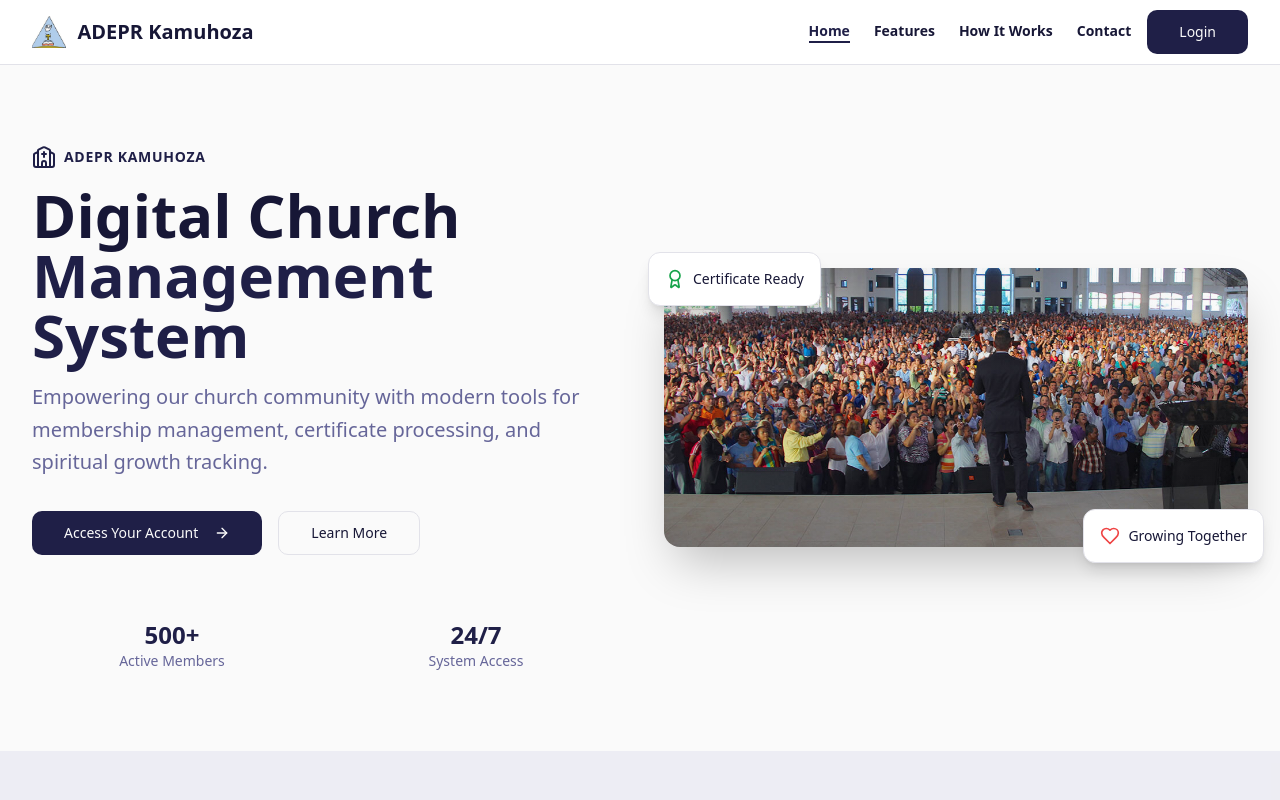
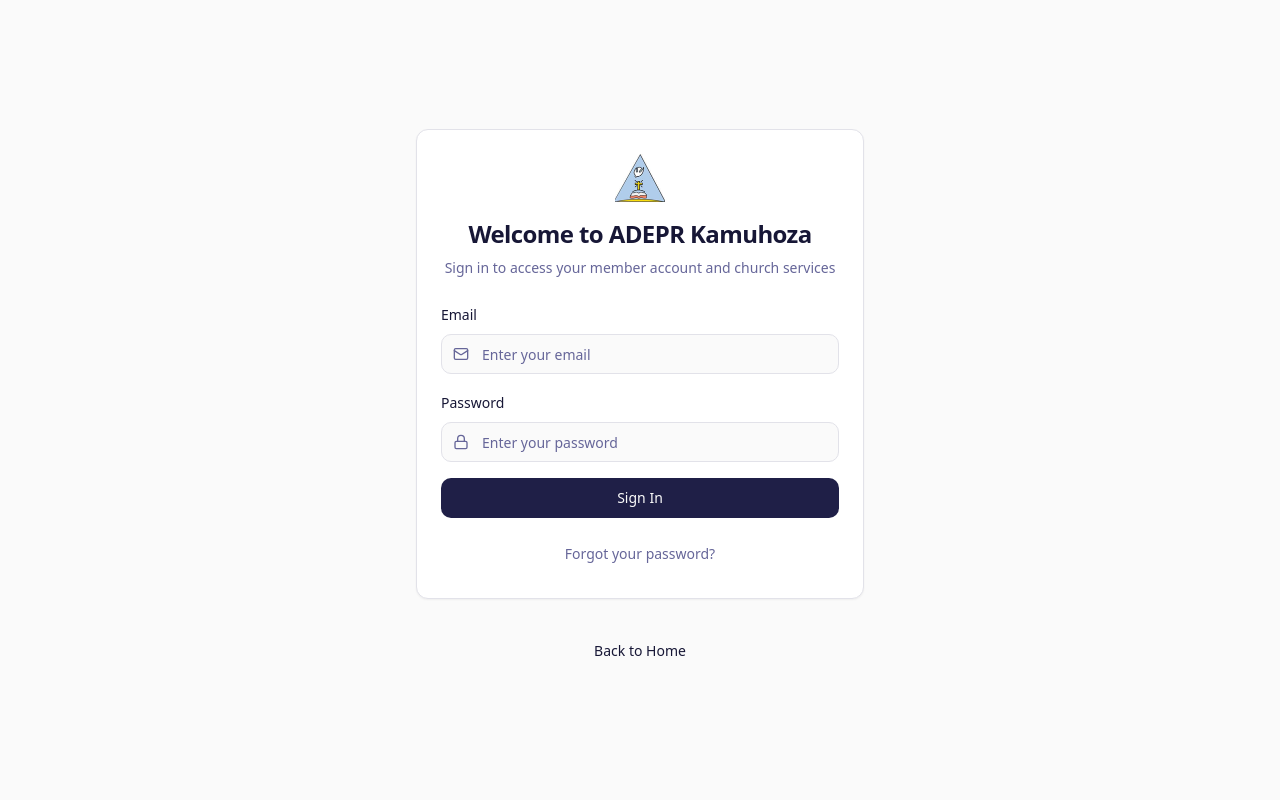
Before and after one commit to Mbaduko/adepr-kamuhoza-mms, a React (Vite) app: page / in a window 1280 px wide. Shown: the top 800 px of the page. Built offline with nearby package versions, Linux system fonts and the light colour scheme.

Commit message:
for UI Login page

```diff
--- a/package.json
+++ b/package.json
@@ -5,7 +5,7 @@
   "type": "module",
   "homepage": "https://mbaduko.github.io/adepr-kamuhoza-mms",
   "scripts": {
-    "dev": "vite",
+    "dev": "vite --mode development",
     "build": "vite build",
     "build:dev": "vite build --mode development",
     "lint": "eslint .",
--- a/src/App.tsx
+++ b/src/App.tsx
@@ -25,8 +25,8 @@
           <BrowserRouter>
             <Routes>
               {/* Public Routes */}
-              <Route path="/" element={<Landing />} />
-              <Route path="/login" element={<Login />} />
+              <Route path="/" element={<Login />} />
+              <Route path="/login" element={<Landing />} />
               <Route path="/certificate-process" element={<CertificateProcess />} />
 
               {/* Protected Routes */}
--- a/src/pages/Login.tsx
+++ b/src/pages/Login.tsx
@@ -124,7 +124,7 @@
         </Card>
 
         {/* Demo Login Options */}
-        <Card>
+        {/* <Card>
           <CardHeader>
             <CardTitle className="text-center">Demo Accounts</CardTitle>
             <CardDescription className="text-center">
@@ -148,7 +148,7 @@
               );
             })}
           </CardContent>
-        </Card>
+        </Card> */}
 
         {/* Back to Home */}
         <div className="text-center">
--- a/vite.config.ts
+++ b/vite.config.ts
@@ -8,7 +8,7 @@
     host: "::",
     port: 8080,
   },
-  base: "https://mbaduko.github.io/adepr-kamuhoza-mms/",
+  base: mode!== 'development'? "/adepr-kamuhoza-mms/" : "/",
   plugins: [
     react(),
   ],
```
